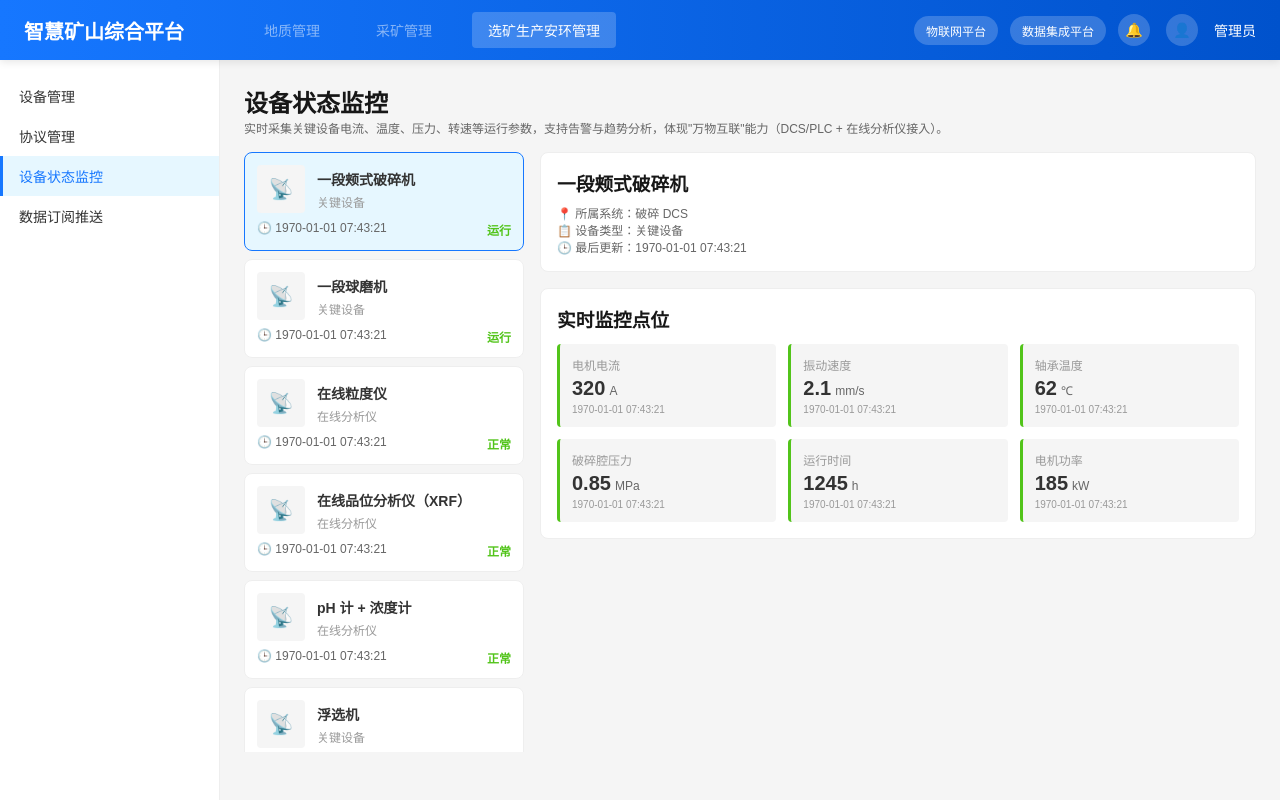
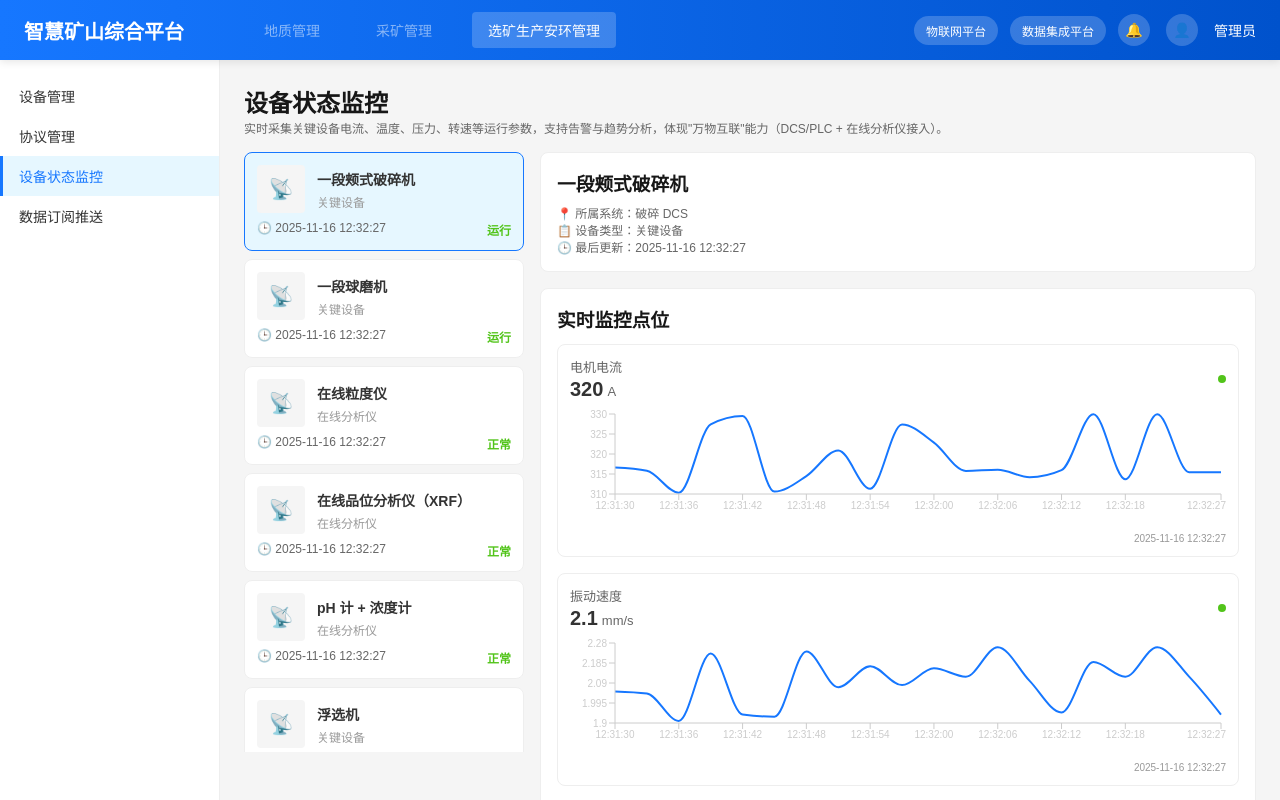
Before and after one commit to wangpeng1017/1117xingyao, a Next.js app: page /iot in a window 1280 px wide. Both pictures are taken after a click on the element "设备状态监控". Shown: the top 800 px of the page. Built offline with nearby package versions, Linux system fonts and the light colour scheme.

Commit message:
feat: add real-time monitoring charts with current timestamps and auto-updating line charts

```diff
--- a/package.json
+++ b/package.json
@@ -11,7 +11,8 @@
   "dependencies": {
     "next": "16.0.3",
     "react": "19.2.0",
-    "react-dom": "19.2.0"
+    "react-dom": "19.2.0",
+    "recharts": "^3.4.1"
   },
   "devDependencies": {
     "@types/node": "^20",
--- a/src/app/iot/page.tsx
+++ b/src/app/iot/page.tsx
@@ -1,7 +1,8 @@
 "use client";
 
-import React, { useState } from "react";
+import React, { useState, useEffect } from "react";
 import Layout from "@/components/Layout";
+import { LineChart, Line, XAxis, YAxis, Tooltip, ResponsiveContainer } from 'recharts';
 import {
   iotNavItems,
   iotMock,
@@ -9,6 +10,7 @@ import {
   type IoTDevice,
   type IoTProtocol,
   type DataSubscription,
+  type MonitoringPoint,
 } from "@/lib/iotMockData";
 
 function BasicTable({
@@ -308,11 +310,55 @@ function SectionDeviceMonitoring() {
   const [selectedDevice, setSelectedDevice] = useState<string | null>(
     iotMock.deviceMonitoring[0]?.id || null
   );
+  const [pointsData, setPointsData] = useState<Record<string, MonitoringPoint[]>>(
+    iotMock.monitoringPoints
+  );
 
-  const currentPoints = selectedDevice
-    ? iotMock.monitoringPoints[selectedDevice] || []
-    : [];
+  // 实时更新数据（每3秒更新一次）
+  useEffect(() => {
+    const interval = setInterval(() => {
+      setPointsData((prevData) => {
+        const newData = { ...prevData };
+        Object.keys(newData).forEach((deviceId) => {
+          newData[deviceId] = newData[deviceId].map((point) => {
+            if (!point.history) return point;
 
+            // 移除第一个数据点，添加新的数据点
+            const newHistory = [...point.history.slice(1)];
+            const now = new Date();
+            const timeStr = now.toLocaleTimeString('zh-CN', { hour12: false });
+
+            // 生成新的数据点（在原值基础上波动）
+            const baseValue = typeof point.value === 'number' ? point.value : 0;
+            const variance = baseValue * 0.05; // 5%波动
+            const newValue = Number((baseValue + (Math.random() - 0.5) * variance).toFixed(2));
+
+            newHistory.push({ time: timeStr, value: newValue });
+
+            return {
+              ...point,
+              value: newValue,
+              updateTime: now.toLocaleString('zh-CN', {
+                year: 'numeric',
+                month: '2-digit',
+                day: '2-digit',
+                hour: '2-digit',
+                minute: '2-digit',
+                second: '2-digit',
+                hour12: false
+              }).replace(/\//g, '-'),
+              history: newHistory,
+            };
+          });
+        });
+        return newData;
+      });
+    }, 3000);
+
+    return () => clearInterval(interval);
+  }, []);
+
+  const currentPoints = selectedDevice ? pointsData[selectedDevice] || [] : [];
   const selectedDeviceInfo = iotMock.deviceMonitoring.find(
     (d) => d.id === selectedDevice
   );
@@ -450,8 +496,8 @@ function SectionDeviceMonitoring() {
                 <div
                   style={{
                     display: "grid",
-                    gridTemplateColumns: "repeat(auto-fit, minmax(200px, 1fr))",
-                    gap: 12,
+                    gridTemplateColumns: "repeat(auto-fit, minmax(350px, 1fr))",
+                    gap: 16,
                   }}
                 >
                   {currentPoints.map((point, idx) => (
@@ -463,47 +509,85 @@ function SectionDeviceMonitoring() {
                             ? "#fff7e6"
                             : point.status === "alarm"
                             ? "#fff1f0"
-                            : "#f5f5f5",
-                        borderLeft:
+                            : "#fff",
+                        border:
                           point.status === "warning"
-                            ? "3px solid #faad14"
+                            ? "1px solid #faad14"
                             : point.status === "alarm"
-                            ? "3px solid #ff4d4f"
-                            : "3px solid #52c41a",
-                        borderRadius: 4,
+                            ? "1px solid #ff4d4f"
+                            : "1px solid #eee",
+                        borderRadius: 8,
                         padding: 12,
                       }}
                     >
-                      <div
-                        style={{
-                          fontSize: 12,
-                          color: "#999",
-                          marginBottom: 4,
-                        }}
-                      >
-                        {point.name}
+                      <div style={{ display: "flex", justifyContent: "space-between", alignItems: "center", marginBottom: 8 }}>
+                        <div>
+                          <div style={{ fontSize: 13, color: "#666", marginBottom: 2 }}>
+                            {point.name}
+                          </div>
+                          <div style={{ fontSize: 20, fontWeight: 600, color: "#333" }}>
+                            {point.value}
+                            <span style={{ fontSize: 13, fontWeight: 400, color: "#666", marginLeft: 4 }}>
+                              {point.unit}
+                            </span>
+                          </div>
+                        </div>
+                        <div
+                          style={{
+                            width: 8,
+                            height: 8,
+                            borderRadius: "50%",
+                            background:
+                              point.status === "warning"
+                                ? "#faad14"
+                                : point.status === "alarm"
+                                ? "#ff4d4f"
+                                : "#52c41a",
+                          }}
+                        />
                       </div>
-                      <div
-                        style={{
-                          fontSize: 20,
-                          fontWeight: 600,
-                          color: "#333",
-                          marginBottom: 4,
-                        }}
-                      >
-                        {point.value}
-                        <span
-                          style={{
-                            fontSize: 12,
-                            fontWeight: 400,
-                            color: "#666",
-                            marginLeft: 4,
-                          }}
-                        >
-                          {point.unit}
-                        </span>
-                      </div>
-                      <div style={{ fontSize: 10, color: "#999" }}>
+
+                      {point.history && point.history.length > 0 ? (
+                        <ResponsiveContainer width="100%" height={120}>
+                          <LineChart data={point.history}>
+                            <XAxis
+                              dataKey="time"
+                              tick={{ fontSize: 10 }}
+                              stroke="#ccc"
+                              interval="preserveStartEnd"
+                            />
+                            <YAxis
+                              tick={{ fontSize: 10 }}
+                              stroke="#ccc"
+                              domain={['auto', 'auto']}
+                              width={40}
+                            />
+                            <Tooltip
+                              contentStyle={{ fontSize: 12, background: '#fff', border: '1px solid #ddd', borderRadius: 4 }}
+                            />
+                            <Line
+                              type="monotone"
+                              dataKey="value"
+                              stroke={
+                                point.status === "warning"
+                                  ? "#faad14"
+                                  : point.status === "alarm"
+                                  ? "#ff4d4f"
+                                  : "#1677ff"
+                              }
+                              strokeWidth={2}
+                              dot={false}
+                              animationDuration={300}
+                            />
+                          </LineChart>
+                        </ResponsiveContainer>
+                      ) : (
+                        <div style={{ height: 120, display: 'flex', alignItems: 'center', justifyContent: 'center', color: '#999', fontSize: 12 }}>
+                          无历史数据
+                        </div>
+                      )}
+
+                      <div style={{ fontSize: 10, color: "#999", marginTop: 4, textAlign: 'right' }}>
                         {point.updateTime}
                       </div>
                     </div>
--- a/src/lib/iotMockData.ts
+++ b/src/lib/iotMockData.ts
@@ -41,6 +41,34 @@ export interface MonitoringPoint {
   unit: string;
   status: 'normal' | 'warning' | 'alarm';
   updateTime: string;
+  history?: { time: string; value: number }[]; // 历史数据用于绘制折线图
+}
+
+// 生成当前时间字符串
+function getCurrentTime(): string {
+  const now = new Date();
+  return now.toLocaleString('zh-CN', {
+    year: 'numeric',
+    month: '2-digit',
+    day: '2-digit',
+    hour: '2-digit',
+    minute: '2-digit',
+    second: '2-digit',
+    hour12: false
+  }).replace(/\//g, '-');
+}
+
+// 生成模拟历史数据（20个点，每3秒一个）
+function generateHistory(baseValue: number, variance: number): { time: string; value: number }[] {
+  const history = [];
+  const now = Date.now();
+  for (let i = 19; i >= 0; i--) {
+    const time = new Date(now - i * 3000);
+    const timeStr = time.toLocaleTimeString('zh-CN', { hour12: false });
+    const value = Number((baseValue + (Math.random() - 0.5) * variance).toFixed(2));
+    history.push({ time: timeStr, value });
+  }
+  return history;
 }
 
 export interface DataSubscription {
@@ -130,7 +158,7 @@ export const iotMock = {
       type: '关键设备',
       system: '破碎 DCS',
       status: '运行',
-      lastUpdate: '1970-01-01 07:43:21',
+      lastUpdate: getCurrentTime(),
     },
     {
       id: 'DEV-002',
@@ -138,7 +166,7 @@ export const iotMock = {
       type: '关键设备',
       system: '磨矿 DCS',
       status: '运行',
-      lastUpdate: '1970-01-01 07:43:21',
+      lastUpdate: getCurrentTime(),
     },
     {
       id: 'DEV-003',
@@ -146,7 +174,7 @@ export const iotMock = {
       type: '在线分析仪',
       system: '磨矿工艺在线分析',
       status: '正常',
-      lastUpdate: '1970-01-01 07:43:21',
+      lastUpdate: getCurrentTime(),
     },
     {
       id: 'DEV-004',
@@ -154,7 +182,7 @@ export const iotMock = {
       type: '在线分析仪',
       system: '精矿品位在线监测',
       status: '正常',
-      lastUpdate: '1970-01-01 07:43:21',
+      lastUpdate: getCurrentTime(),
     },
     {
       id: 'DEV-005',
@@ -162,7 +190,7 @@ export const iotMock = {
       type: '在线分析仪',
       system: '浮选药剂控制',
       status: '正常',
-      lastUpdate: '1970-01-01 07:43:21',
+      lastUpdate: getCurrentTime(),
     },
     {
       id: 'DEV-006',
@@ -170,7 +198,7 @@ export const iotMock = {
       type: '关键设备',
       system: '浮选 DCS',
       status: '运行',
-      lastUpdate: '1970-01-01 07:43:21',
+      lastUpdate: getCurrentTime(),
     },
     {
       id: 'DEV-007',
@@ -178,7 +206,7 @@ export const iotMock = {
       type: '关键设备',
       system: '脱水 DCS',
       status: '运行',
-      lastUpdate: '1970-01-01 07:43:21',
+      lastUpdate: getCurrentTime(),
     },
     {
       id: 'DEV-008',
@@ -186,68 +214,68 @@ export const iotMock = {
       type: '在线分析仪',
       system: '流程监测',
       status: '正常',
-      lastUpdate: '1970-01-01 07:43:21',
+      lastUpdate: getCurrentTime(),
     },
   ] as DeviceMonitoringItem[],
 
   // 设备监控点位数据（根据设备ID关联）
   monitoringPoints: {
     'DEV-001': [
-      { name: '电机电流', value: 320, unit: 'A', status: 'normal', updateTime: '1970-01-01 07:43:21' },
-      { name: '振动速度', value: 2.1, unit: 'mm/s', status: 'normal', updateTime: '1970-01-01 07:43:21' },
-      { name: '轴承温度', value: 62, unit: '℃', status: 'normal', updateTime: '1970-01-01 07:43:21' },
-      { name: '破碎腔压力', value: 0.85, unit: 'MPa', status: 'normal', updateTime: '1970-01-01 07:43:21' },
-      { name: '运行时间', value: 1245, unit: 'h', status: 'normal', updateTime: '1970-01-01 07:43:21' },
-      { name: '电机功率', value: 185, unit: 'kW', status: 'normal', updateTime: '1970-01-01 07:43:21' },
+      { name: '电机电流', value: 320, unit: 'A', status: 'normal', updateTime: getCurrentTime(), history: generateHistory(320, 20) },
+      { name: '振动速度', value: 2.1, unit: 'mm/s', status: 'normal', updateTime: getCurrentTime(), history: generateHistory(2.1, 0.4) },
+      { name: '轴承温度', value: 62, unit: '℃', status: 'normal', updateTime: getCurrentTime(), history: generateHistory(62, 5) },
+      { name: '破碎腔压力', value: 0.85, unit: 'MPa', status: 'normal', updateTime: getCurrentTime(), history: generateHistory(0.85, 0.1) },
+      { name: '运行时间', value: 1245, unit: 'h', status: 'normal', updateTime: getCurrentTime() },
+      { name: '电机功率', value: 185, unit: 'kW', status: 'normal', updateTime: getCurrentTime(), history: generateHistory(185, 15) },
     ] as MonitoringPoint[],
     'DEV-002': [
-      { name: '主电机电流', value: 480, unit: 'A', status: 'normal', updateTime: '1970-01-01 07:43:21' },
-      { name: '筒体压力', value: 0.35, unit: 'MPa', status: 'normal', updateTime: '1970-01-01 07:43:21' },
-      { name: '运行频率', value: 47, unit: 'Hz', status: 'normal', updateTime: '1970-01-01 07:43:21' },
-      { name: '轴承温度', value: 68, unit: '℃', status: 'warning', updateTime: '1970-01-01 07:43:21' },
-      { name: '给矿量', value: 125, unit: 't/h', status: 'normal', updateTime: '1970-01-01 07:43:21' },
-      { name: '水电比', value: 1.8, unit: '', status: 'normal', updateTime: '1970-01-01 07:43:21' },
-      { name: '球负率', value: 32, unit: '%', status: 'normal', updateTime: '1970-01-01 07:43:21' },
+      { name: '主电机电流', value: 480, unit: 'A', status: 'normal', updateTime: getCurrentTime(), history: generateHistory(480, 30) },
+      { name: '筒体压力', value: 0.35, unit: 'MPa', status: 'normal', updateTime: getCurrentTime(), history: generateHistory(0.35, 0.05) },
+      { name: '运行频率', value: 47, unit: 'Hz', status: 'normal', updateTime: getCurrentTime(), history: generateHistory(47, 2) },
+      { name: '轴承温度', value: 68, unit: '℃', status: 'warning', updateTime: getCurrentTime(), history: generateHistory(68, 6) },
+      { name: '给矿量', value: 125, unit: 't/h', status: 'normal', updateTime: getCurrentTime(), history: generateHistory(125, 15) },
+      { name: '水电比', value: 1.8, unit: '', status: 'normal', updateTime: getCurrentTime(), history: generateHistory(1.8, 0.2) },
+      { name: '球负率', value: 32, unit: '%', status: 'normal', updateTime: getCurrentTime(), history: generateHistory(32, 5) },
     ] as MonitoringPoint[],
     'DEV-003': [
-      { name: 'P80 粒度', value: 74, unit: 'μm', status: 'normal', updateTime: '1970-01-01 07:43:21' },
-      { name: 'P50 粒度', value: 45, unit: 'μm', status: 'normal', updateTime: '1970-01-01 07:43:21' },
-      { name: '测量周期', value: 30, unit: 's', status: 'normal', updateTime: '1970-01-01 07:43:21' },
-      { name: '样品浓度', value: 35, unit: '%', status: 'normal', updateTime: '1970-01-01 07:43:21' },
-      { name: '仪表状态', value: '在线', unit: '', status: 'normal', updateTime: '1970-01-01 07:43:21' },
+      { name: 'P80 粒度', value: 74, unit: 'μm', status: 'normal', updateTime: getCurrentTime(), history: generateHistory(74, 8) },
+      { name: 'P50 粒度', value: 45, unit: 'μm', status: 'normal', updateTime: getCurrentTime(), history: generateHistory(45, 5) },
+      { name: '测量周期', value: 30, unit: 's', status: 'normal', updateTime: getCurrentTime() },
+      { name: '样品浓度', value: 35, unit: '%', status: 'normal', updateTime: getCurrentTime(), history: generateHistory(35, 4) },
+      { name: '仪表状态', value: '在线', unit: '', status: 'normal', updateTime: getCurrentTime() },
     ] as MonitoringPoint[],
     'DEV-004': [
-      { name: 'Cu 品位', value: 24.5, unit: '%', status: 'normal', updateTime: '1970-01-01 07:43:21' },
-      { name: 'Fe 品位', value: 65.3, unit: '%', status: 'normal', updateTime: '1970-01-01 07:43:21' },
-      { name: 'S 品位', value: 3.2, unit: '%', status: 'normal', updateTime: '1970-01-01 07:43:21' },
-      { name: '测量周期', value: 60, unit: 's', status: 'normal', updateTime: '1970-01-01 07:43:21' },
-      { name: 'X 射线管状态', value: '正常', unit: '', status: 'normal', updateTime: '1970-01-01 07:43:21' },
+      { name: 'Cu 品位', value: 24.5, unit: '%', status: 'normal', updateTime: getCurrentTime(), history: generateHistory(24.5, 1.5) },
+      { name: 'Fe 品位', value: 65.3, unit: '%', status: 'normal', updateTime: getCurrentTime(), history: generateHistory(65.3, 3) },
+      { name: 'S 品位', value: 3.2, unit: '%', status: 'normal', updateTime: getCurrentTime(), history: generateHistory(3.2, 0.4) },
+      { name: '测量周期', value: 60, unit: 's', status: 'normal', updateTime: getCurrentTime() },
+      { name: 'X 射线管状态', value: '正常', unit: '', status: 'normal', updateTime: getCurrentTime() },
     ] as MonitoringPoint[],
     'DEV-005': [
-      { name: 'pH 值', value: 8.2, unit: '', status: 'normal', updateTime: '1970-01-01 07:43:21' },
-      { name: '浓度', value: 32, unit: '%', status: 'normal', updateTime: '1970-01-01 07:43:21' },
-      { name: '温度', value: 25, unit: '℃', status: 'normal', updateTime: '1970-01-01 07:43:21' },
-      { name: '流速', value: 1.5, unit: 'm/s', status: 'normal', updateTime: '1970-01-01 07:43:21' },
+      { name: 'pH 值', value: 8.2, unit: '', status: 'normal', updateTime: getCurrentTime(), history: generateHistory(8.2, 0.5) },
+      { name: '浓度', value: 32, unit: '%', status: 'normal', updateTime: getCurrentTime(), history: generateHistory(32, 3) },
+      { name: '温度', value: 25, unit: '℃', status: 'normal', updateTime: getCurrentTime(), history: generateHistory(25, 2) },
+      { name: '流速', value: 1.5, unit: 'm/s', status: 'normal', updateTime: getCurrentTime(), history: generateHistory(1.5, 0.3) },
     ] as MonitoringPoint[],
     'DEV-006': [
-      { name: '电机电流', value: 265, unit: 'A', status: 'normal', updateTime: '1970-01-01 07:43:21' },
-      { name: '叶轮转速', value: 18, unit: 'rpm', status: 'normal', updateTime: '1970-01-01 07:43:21' },
-      { name: '液位', value: 2.8, unit: 'm', status: 'normal', updateTime: '1970-01-01 07:43:21' },
-      { name: '给气量', value: 85, unit: 'm³/h', status: 'normal', updateTime: '1970-01-01 07:43:21' },
-      { name: '药剂流量', value: 15, unit: 'L/min', status: 'normal', updateTime: '1970-01-01 07:43:21' },
+      { name: '电机电流', value: 265, unit: 'A', status: 'normal', updateTime: getCurrentTime(), history: generateHistory(265, 20) },
+      { name: '叶轮转速', value: 18, unit: 'rpm', status: 'normal', updateTime: getCurrentTime(), history: generateHistory(18, 2) },
+      { name: '液位', value: 2.8, unit: 'm', status: 'normal', updateTime: getCurrentTime(), history: generateHistory(2.8, 0.3) },
+      { name: '给气量', value: 85, unit: 'm³/h', status: 'normal', updateTime: getCurrentTime(), history: generateHistory(85, 8) },
+      { name: '药剂流量', value: 15, unit: 'L/min', status: 'normal', updateTime: getCurrentTime(), history: generateHistory(15, 2) },
     ] as MonitoringPoint[],
     'DEV-007': [
-      { name: '电机电流', value: 145, unit: 'A', status: 'normal', updateTime: '1970-01-01 07:43:21' },
-      { name: '车轮转速', value: 1.2, unit: 'rpm', status: 'normal', updateTime: '1970-01-01 07:43:21' },
-      { name: '底流浓度', value: 68, unit: '%', status: 'normal', updateTime: '1970-01-01 07:43:21' },
-      { name: '溢流浓度', value: 12, unit: '%', status: 'normal', updateTime: '1970-01-01 07:43:21' },
-      { name: '沉降区泥位', value: 3.5, unit: 'm', status: 'normal', updateTime: '1970-01-01 07:43:21' },
+      { name: '电机电流', value: 145, unit: 'A', status: 'normal', updateTime: getCurrentTime(), history: generateHistory(145, 12) },
+      { name: '车轮转速', value: 1.2, unit: 'rpm', status: 'normal', updateTime: getCurrentTime(), history: generateHistory(1.2, 0.15) },
+      { name: '底流浓度', value: 68, unit: '%', status: 'normal', updateTime: getCurrentTime(), history: generateHistory(68, 5) },
+      { name: '溢流浓度', value: 12, unit: '%', status: 'normal', updateTime: getCurrentTime(), history: generateHistory(12, 2) },
+      { name: '沉降区泥位', value: 3.5, unit: 'm', status: 'normal', updateTime: getCurrentTime(), history: generateHistory(3.5, 0.4) },
     ] as MonitoringPoint[],
     'DEV-008': [
-      { name: '矿浆流量', value: 325, unit: 'm³/h', status: 'normal', updateTime: '1970-01-01 07:43:21' },
-      { name: '矿浆浓度', value: 38, unit: '%', status: 'normal', updateTime: '1970-01-01 07:43:21' },
-      { name: '管道压力', value: 0.25, unit: 'MPa', status: 'normal', updateTime: '1970-01-01 07:43:21' },
-      { name: '流速', value: 2.8, unit: 'm/s', status: 'normal', updateTime: '1970-01-01 07:43:21' },
+      { name: '矿浆流量', value: 325, unit: 'm³/h', status: 'normal', updateTime: getCurrentTime(), history: generateHistory(325, 25) },
+      { name: '矿浆浓度', value: 38, unit: '%', status: 'normal', updateTime: getCurrentTime(), history: generateHistory(38, 4) },
+      { name: '管道压力', value: 0.25, unit: 'MPa', status: 'normal', updateTime: getCurrentTime(), history: generateHistory(0.25, 0.03) },
+      { name: '流速', value: 2.8, unit: 'm/s', status: 'normal', updateTime: getCurrentTime(), history: generateHistory(2.8, 0.4) },
     ] as MonitoringPoint[],
   } as Record<string, MonitoringPoint[]>,
   subscriptions: [
```
Also changed, not shown: 1 other file (tests, documents, lock files or other folders).
